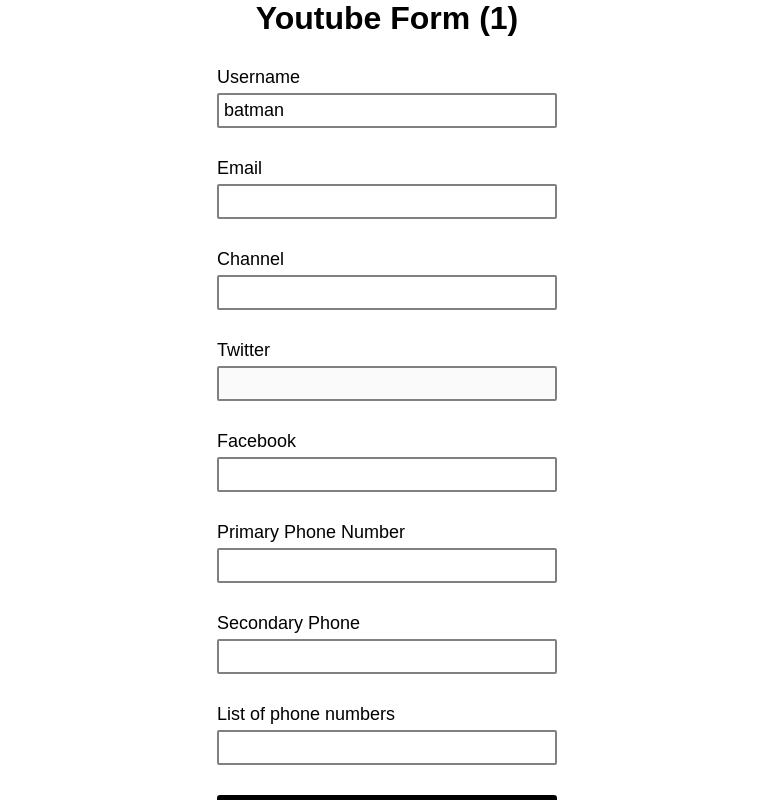
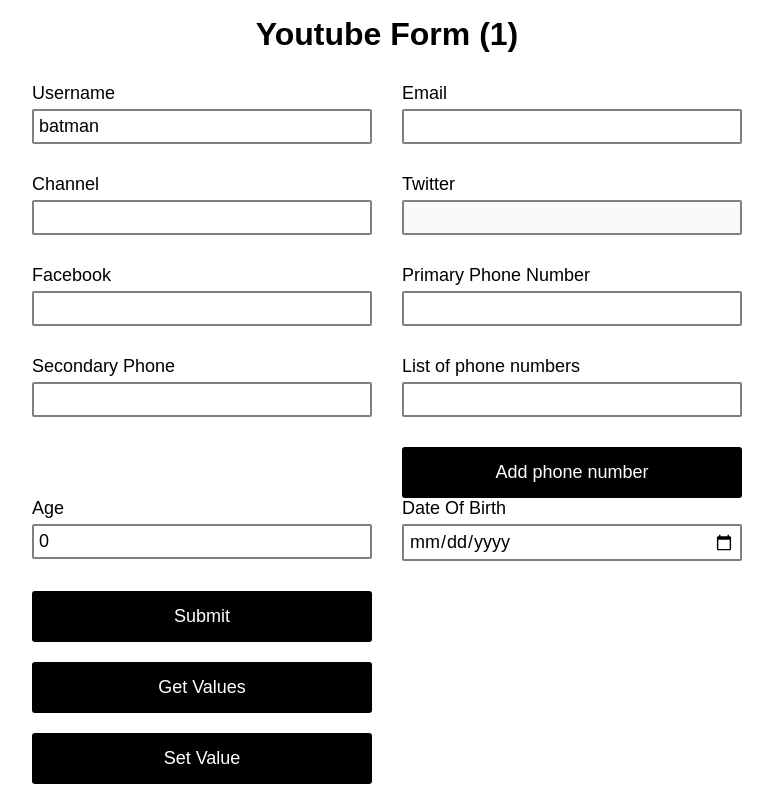
Before and after one commit to muhriddin20056525/react-hook-form, a React (Vite) app: page / in a window 1280 px wide. Shown: the top 800 px of the page, without its empty margins (253-1026 px from the left). Built offline with nearby package versions, Linux system fonts and the light colour scheme.

Commit message:
19-dars Form Submission State

```diff
--- a/src/components/YoutubeForm.tsx
+++ b/src/components/YoutubeForm.tsx
@@ -50,8 +50,21 @@
     setValue,
     watch,
   } = form;
-  const { errors, touchedFields, dirtyFields, isDirty, isValid } = formState;
-  console.log({ touchedFields, dirtyFields, isDirty, isValid });
+  const {
+    errors,
+    touchedFields,
+    dirtyFields,
+    isDirty,
+    isValid,
+    isSubmitting,
+    isSubmitted,
+    isSubmitSuccessful,
+    submitCount,
+  } = formState;
+
+  console.log({ isSubmitting, isSubmitted, isSubmitSuccessful, submitCount });
+
+  // console.log({ touchedFields, dirtyFields, isDirty, isValid });
 
   const { fields, append, remove } = useFieldArray({
     name: "phNumbers",
@@ -243,7 +256,7 @@
         </div>
 
         <div className="btns">
-          <button disabled={!isDirty || !isValid}>Click</button>
+          <button>Submit</button>
           <button type="button" onClick={handleGetValues}>
             Get Values
           </button>
--- a/src/index.css
+++ b/src/index.css
@@ -15,6 +15,12 @@
 
 .form-content h1 {
   margin-bottom: 30px;
+}
+
+form {
+  display: grid;
+  grid-template-columns: 1fr 1fr;
+  column-gap: 30px;
 }
 
 .form-control {
```
Also changed, not shown: 1 other file (tests, documents, lock files or other folders).
